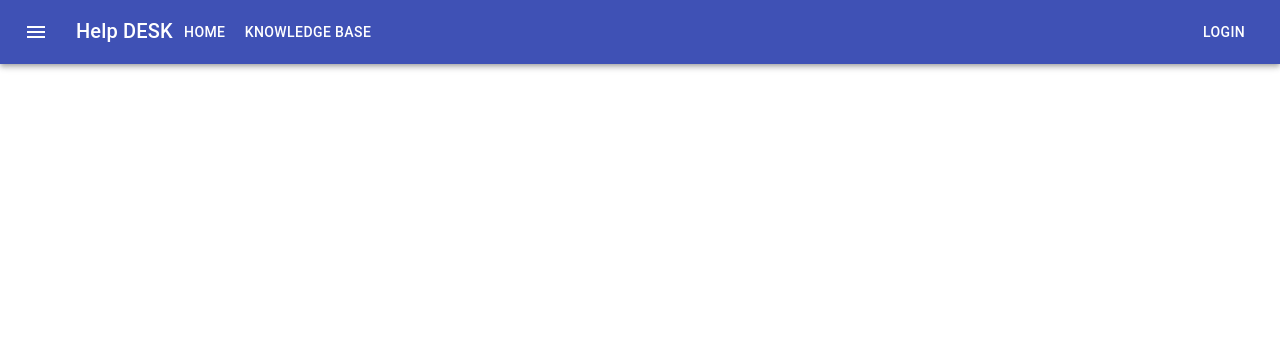
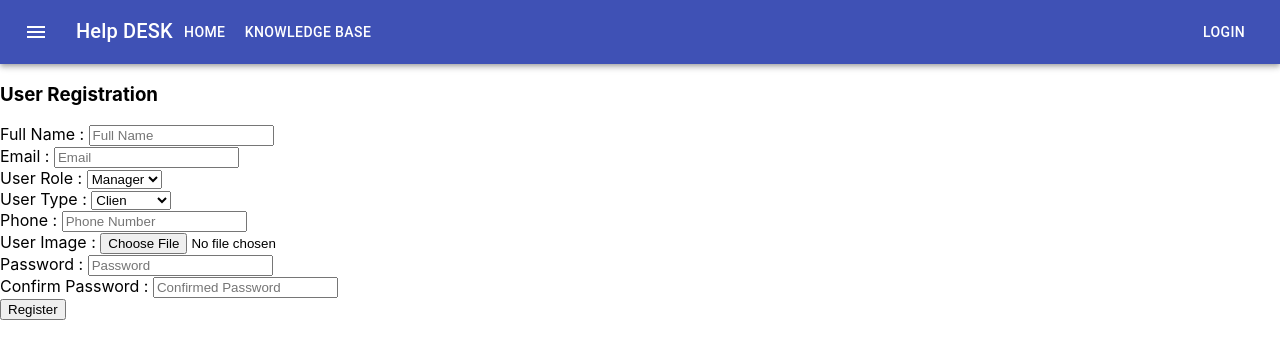
Before and after one commit to bihanviranga/helpdesk-frontend, a React (Create React App) app: page /UserRegistration in a window 1280 px wide. Shown: the top 358 px of the page. Built offline with nearby package versions, Linux system fonts and the light colour scheme; what redux-promise-middleware would draw is missing.

Commit message:
user List

```diff
--- a/src/App.js
+++ b/src/App.js
@@ -6,12 +6,15 @@ import Header from './components/Header'
 import Home from './pages/Home'
 import KnowledgeBase_index from './pages/KnowledgeBase/knowledgeBase_index'
 import CreateArticle from './pages/KnowledgeBase/CreateArticle'
+import UserIndex from './pages/User/UserIndex';
+import UserRegistration from './pages/User/UserRegistration'
 
 import {
   BrowserRouter as Router,
   Switch,
   Route
 } from 'react-router-dom'
+
 
 function App() {
   return (
@@ -24,6 +27,8 @@ function App() {
                 <Route exact path="/" component={Home} />
                 <Route path="/KnowledgeBase_index" component={KnowledgeBase_index} />
                 <Route path="/CreateArticle" component={CreateArticle} />
+                <Route path="/User" component={UserIndex} />
+                <Route path="/UserRegistration" component={UserRegistration} />
                </Switch>
             </Router>
         </div>
--- a/src/pages/KnowledgeBase/CreateArticle.jsx
+++ b/src/pages/KnowledgeBase/CreateArticle.jsx
@@ -30,8 +30,6 @@ function CreateArticle() {
                     }
                 }>publish</button>
             </form>
-            {JSON.stringify(article)}
-
         </div>
     )
 }
--- /dev/null
+++ b/src/pages/User/UserIndex.jsx
@@ -0,0 +1,69 @@
+import React , {useEffect , useState} from 'react'
+import {useSelector , useDispatch} from 'react-redux'
+import { fetchAllUsers } from '../../redux'
+
+import Table from '@material-ui/core/Table';
+import TableBody from '@material-ui/core/TableBody';
+import TableCell from '@material-ui/core/TableCell';
+import TableContainer from '@material-ui/core/TableContainer';
+import TableHead from '@material-ui/core/TableHead';
+import TableRow from '@material-ui/core/TableRow';
+import Paper from '@material-ui/core/Paper';
+
+function UserIndex() {
+    const dispatch = useDispatch()
+    const _userReducer = useSelector(state=>state.user)
+    useEffect(()=>{
+        dispatch(fetchAllUsers())
+        return()=>{
+
+        }
+    },[])
+
+
+    function Users(){
+        if(_userReducer.users == null ){ return (<p>loading ...</p>) }
+        else {
+           return (
+                _userReducer.users.map((row)=>(
+                    <TableRow key={row.companyId} >
+                        <TableCell component="th" scope="row"> {row.userName} </TableCell>
+                        <TableCell align="right">{row.companyId}</TableCell>
+                        <TableCell align="right">{row.fullName}</TableCell>
+                        <TableCell align="right">{row.email}</TableCell>
+                        <TableCell align="right">{row.userRole}</TableCell>
+                        <TableCell align="right">{row.userType}</TableCell>
+
+                    </TableRow>
+                    )
+                ))
+            }
+    }
+
+    return (
+        <div>
+            <h3>Users</h3>
+            <div>
+                <TableContainer component={Paper} >
+                    <Table aria-label="simple table">
+                        <TableHead>
+                        <TableRow>
+                            <TableCell><b>fullName</b></TableCell>
+                            <TableCell align="right"><b>Company Id</b></TableCell>
+                            <TableCell align="right"><b>Full Name</b></TableCell>
+                            <TableCell align="right"><b>Email</b></TableCell>
+                            <TableCell align="right"><b>User Role</b></TableCell>
+                            <TableCell align="right"><b>User Type</b></TableCell>
+                        </TableRow>
+                        </TableHead>
+                        <TableBody>
+                            <Users />
+                        </TableBody>
+                    </Table>
+                </TableContainer>
+            </div>
+        </div>
+    )
+}
+
+export default UserIndex
--- /dev/null
+++ b/src/pages/User/UserRegistration.jsx
@@ -0,0 +1,64 @@
+import React , {useState , useEffect }from 'react'
+import {useSelector , useDispatch} from 'react-redux'
+import { createUser } from '../../redux'
+
+function UserRegistration() {
+    const dispatch = useDispatch();
+    const initUser = {
+        CompanyId : "ca893",
+        UserType : null,
+        FullName : null,
+        Email : null,
+        Phone : null,
+        UserImage : null,
+        UserRole : null,
+        Password : null,
+        ConfirmPassword : null
+    }
+
+    const [user , setUser] = useState(initUser);
+
+    return (
+        <div>
+            <h3>User Registration</h3>
+            <form >
+                <label htmlFor="">Full Name : </label>
+                <input type="text" name="FullName" placeholder="Full Name" onChange={e=>  setUser({ ...user , FullName : e.target.value })} /><br/>
+
+                <label htmlFor="">Email : </label>
+                <input type="text" name="Email" placeholder="Email" onChange={e=>  setUser({ ...user , Email : e.target.value })}/><br/>
+
+                <label htmlFor="">User Role : </label>
+                <select name="UserRole" onChange={e=>  setUser({ ...user , UserRole : e.target.value })} >
+                    <option value="Manager">Manager</option>
+                    <option value="CEO">CEO</option>
+                </select><br/>
+
+                <label htmlFor="">User Type : </label>
+                <select name="UserType" onChange={e=>  setUser({ ...user , UserType : e.target.value })} >
+                    <option value="Clien">Clien</option>
+                    <option value="Customer">Customer</option>
+                </select><br/>
+
+                <label htmlFor="">Phone : </label>
+                <input type="text" name="Phone" placeholder="Phone Number" onChange={e=>  setUser({ ...user , Phone : e.target.value })} /><br/>
+
+                <label htmlFor="">User Image : </label>
+                <input type="file"  name="UserImage" placeholder="User Image" onChange={e=>  setUser({ ...user , UserImage : e.target.value })} /><br/>
+
+                <label htmlFor="">Password : </label>
+                <input type="password" name="Password" placeholder="Password" onChange={e=>  setUser({ ...user , Password : e.target.value })} /><br/>
+
+                <label htmlFor="">Confirm Password : </label>
+                <input type="password" name="ConfirmPassword" placeholder="Confirmed Password" onChange={e=>  setUser({ ...user , ConfirmPassword : e.target.value })} /><br/>
+
+                <button onClick={(e)=>{
+                    e.preventDefault();
+                    dispatch(createUser(user))
+                }}>Register</button>
+            </form>
+        </div>
+    )
+}
+
+export default UserRegistration
--- a/src/redux/KnowledgeBase/KnowledgeBaseAction.js
+++ b/src/redux/KnowledgeBase/KnowledgeBaseAction.js
@@ -2,10 +2,10 @@ import Axios from "axios"
 
 export  const createArticle = (article) => {
     // those things should be from automatically in future
-    article.ArticleId = "979"
+    article.ArticleId = "99988"
     article.CreatedBy = "hu"
     article.AcceptedBy="67892s"
-    article.CreatedDate="2016-09-09"
+    article.CreatedDate=new Date().toJSON().slice(0,10).replace(/-/g,'-')
     article.AcceptedDate="2016-09-09"
     article.LastEditedDate = "2016-09-09"
     article.LastEditedBy = "heycq567"
--- /dev/null
+++ b/src/redux/User/UserAction.js
@@ -0,0 +1,28 @@
+import Axios from "axios"
+
+export const createUser = (user) => {
+    return ()=>{
+        Axios.post("https://localhost:44351/User/Register",user)
+        .then(res=>{
+            console.log(res.data)
+        })
+    }
+}
+
+export const fetchAllUsers = () => {
+    return dispatch =>{
+        dispatch({
+            type:"FETCH_USERS_SUCCESS",
+            payload: new Promise((resolve , reject)=>{
+                Axios.get('https://localhost:44351/User/')
+                .then(response => {
+                    const users = response.data
+                    resolve(users)
+                })
+                .catch(err => {
+                    const errMzg = err.message
+                })
+            })
+        })
+    }
+}
--- /dev/null
+++ b/src/redux/User/UserReducer.js
@@ -0,0 +1,17 @@
+const initialState = {
+    users:null
+}
+
+const userReducer = (state = initialState , action) => {
+    if(action.type == "FETCH_USERS_SUCCESS_FULFILLED"){
+        return {
+            ...state,
+            users : action.payload
+        }
+    }
+    else{
+        return state
+    }
+}
+
+export default userReducer
--- a/src/redux/index.js
+++ b/src/redux/index.js
@@ -2,3 +2,5 @@ export { changeData } from './example/exampleAction'
 export { getData } from './example/exampleAction'
 
 export { createArticle } from './KnowledgeBase/KnowledgeBaseAction'
+
+export { createUser , fetchAllUsers } from './User/UserAction'
--- a/src/redux/rootReducer.js
+++ b/src/redux/rootReducer.js
@@ -1,8 +1,10 @@
 import { combineReducers } from 'redux'
 import exampleReducer from './example/exampleReducer'
+import userReducer from './User/UserReducer'
 
 const rootReducer = combineReducers({
-    example : exampleReducer
+    example : exampleReducer,
+    user : userReducer
 })
 
 export default rootReducer
```
Also changed, not shown: src/pages/User/UserLogin.jsx (added, +17 -0 lines).
